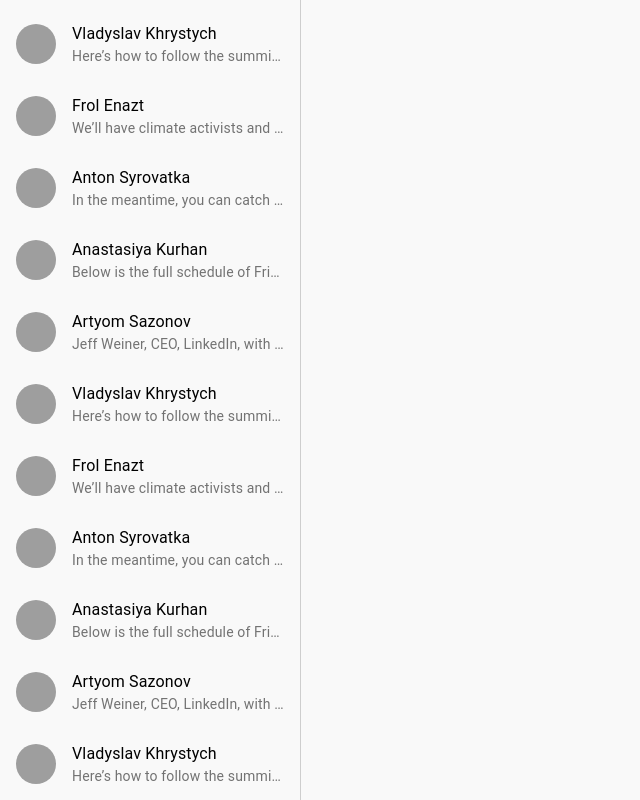
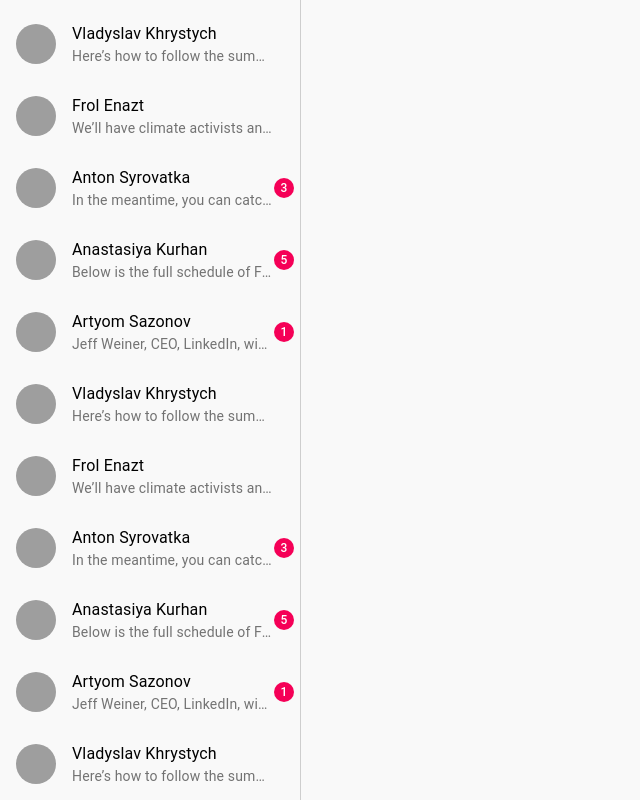
Before and after one commit to vkhrystych/react-mui-chat, a React (Create React App) app: page / in a window 1280 px wide. Shown: the whole page, without its empty margins (0-640 px from the left). Built offline with nearby package versions, Linux system fonts and the light colour scheme; grey boxes are pictures that could not be loaded.

Commit message:
Add message count badges

```diff
--- a/src/App.js
+++ b/src/App.js
@@ -3,8 +3,9 @@ import React, { Component } from "react";
 import { withStyles } from "@material-ui/styles";
 
 import {
+  List,
+  Badge,
   Avatar,
-  List,
   ListItem,
   ListItemText,
   ListItemAvatar
@@ -134,8 +135,6 @@ const contacts = [
 ];
 
 const Contact = ({ contact }) => {
-  console.log(contact);
-
   return (
     <ListItem button>
       <ListItemAvatar>
@@ -149,10 +148,15 @@ const Contact = ({ contact }) => {
           style: {
             whiteSpace: "nowrap",
             overflow: "hidden",
-            textOverflow: "ellipsis"
+            textOverflow: "ellipsis",
+            width: "calc(100% - 12px)"
           }
         }}
       />
+
+      {contact.msgCount ? (
+        <Badge badgeContent={contact.msgCount} color="secondary"></Badge>
+      ) : null}
     </ListItem>
   );
 };
```
